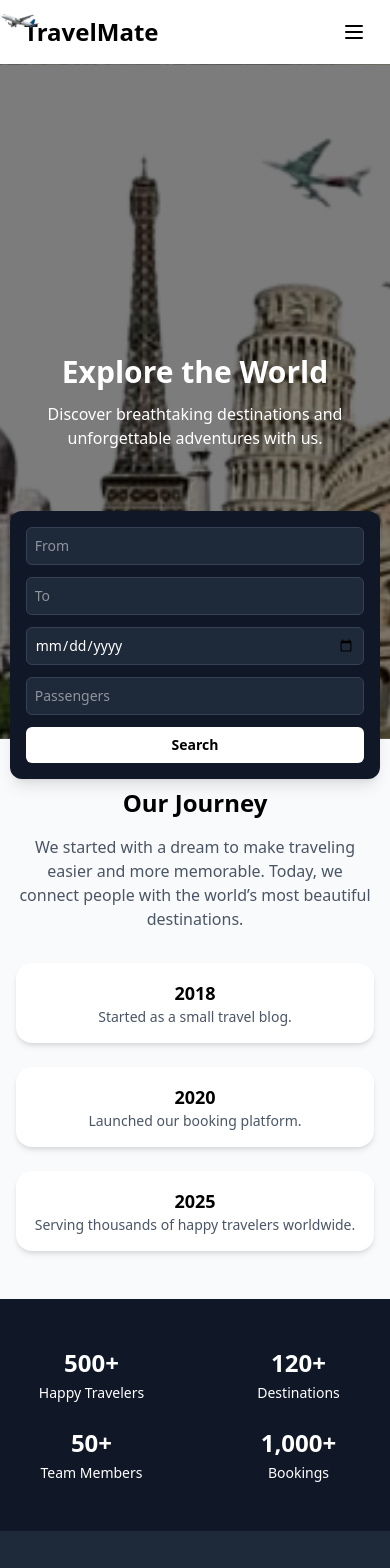
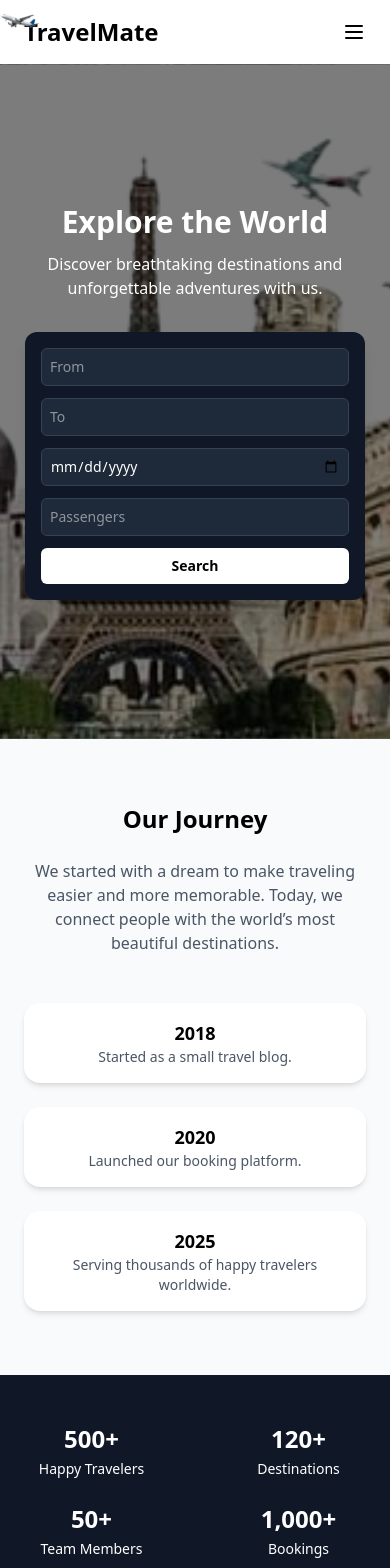
Before and after one commit to AyeshaMalak/travel-agency-website, a React (Vite) app: page / in a window 390 px wide. Shown: the top 1568 px of the page. Built offline with nearby package versions, Linux system fonts and the light colour scheme.

Commit message:
Update Home.jsx

```diff
--- a/src/pages/Home.jsx
+++ b/src/pages/Home.jsx
@@ -59,18 +59,18 @@ export default function Home() {
           </p>
         </div>
 
-        {/* Flight Search box */}
-        <div className="absolute -bottom-10 sm:-bottom-12 z-20 w-[95%] sm:w-[90%] md:w-[70%]">
+        {/* Flight Search box (relative, no overlap) */}
+        <div className="relative z-20 mt-8 w-[95%] sm:w-[90%] md:w-[70%]">
           <FlightSearch />
         </div>
       </div>
 
       {/* ===== About Section ===== */}
-      <section className="max-w-5xl mx-auto py-12 sm:py-16 px-4 sm:px-6">
-        <h2 className="text-2xl sm:text-3xl font-bold text-center mb-4 sm:mb-6">
+      <section className="max-w-5xl mx-auto py-16 px-6">
+        <h2 className="text-2xl sm:text-3xl font-bold text-center mb-6">
           Our Journey
         </h2>
-        <p className="text-center text-base sm:text-lg text-gray-600 mb-8 sm:mb-12">
+        <p className="text-center text-base sm:text-lg text-gray-600 mb-12">
           We started with a dream to make traveling easier and more memorable.
           Today, we connect people with the world’s most beautiful destinations.
         </p>
```
